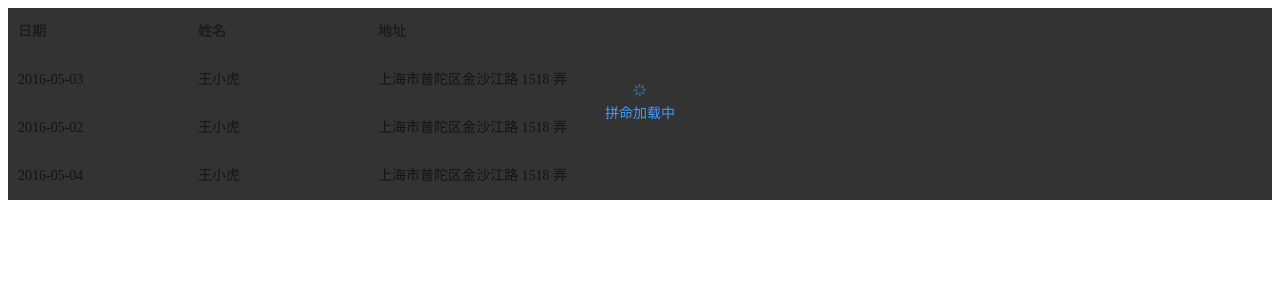
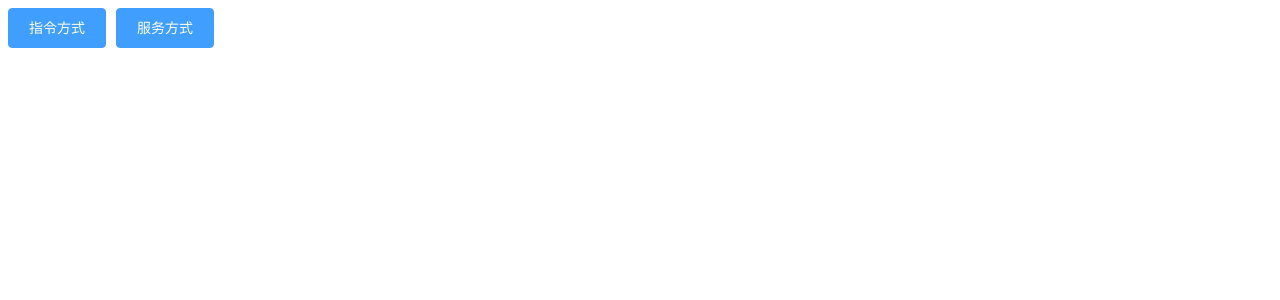
Before and after one commit to kingyeahwei/element_learning, a Vue app: page / in a window 1280 px wide. Shown: the top 300 px of the page. Built offline with nearby package versions, Linux system fonts and the light colour scheme.

Commit message:
loading 整页加载

```diff
--- a/src/App.vue
+++ b/src/App.vue
@@ -1,12 +1,7 @@
 <template>
   <div id="app">
-    <el-table :data="tableData" v-loading="loading" style="width: 100%" element-loading-text="拼命加载中"
-    element-loading-spinner="el-icon-loading"
-    element-loading-background="rgba(0, 0, 0, 0.8)">
-      <el-table-column prop="date" label="日期" width="180"></el-table-column>
-      <el-table-column prop="name" label="姓名" width="180"></el-table-column>
-      <el-table-column prop="address" label="地址"></el-table-column>
-    </el-table>
+    <el-button type="primary" @click="openFullScreen1" v-loading.fullscreen.lock="fullscreenLoading">指令方式</el-button>
+    <el-button type="primary" @click="openFullScreen2">服务方式</el-button>
   </div>
 </template>
 
@@ -15,25 +10,28 @@
     name: "app",
     data() {
       return {
-        tableData: [
-          {
-            date: '2016-05-03',
-            name: '王小虎',
-            address: '上海市普陀区金沙江路 1518 弄'
-          }, {
-            date: '2016-05-02',
-            name: '王小虎',
-            address: '上海市普陀区金沙江路 1518 弄'
-          }, {
-            date: '2016-05-04',
-            name: '王小虎',
-            address: '上海市普陀区金沙江路 1518 弄'
-          }
-        ],
-        loading: true
+        fullscreenLoading: false
       }
     },
-    methods: {}
+    methods: {
+      openFullScreen1() {
+        this.fullscreenLoading = true;
+        setTimeout(() => {
+          this.fullscreenLoading = false;
+        }, 2000)
+      },
+      openFullScreen2() {
+        const loading = this.$loading({
+          lock: true,
+          text: "loading",
+          spinner: "el-icon-loading",
+          background: "rgba(0, 0, 0, 0.7)"
+        })
+        setTimeout(() => {
+          loading.close()
+        }, 2000)
+      }
+    }
   }
 </script>
 
```
